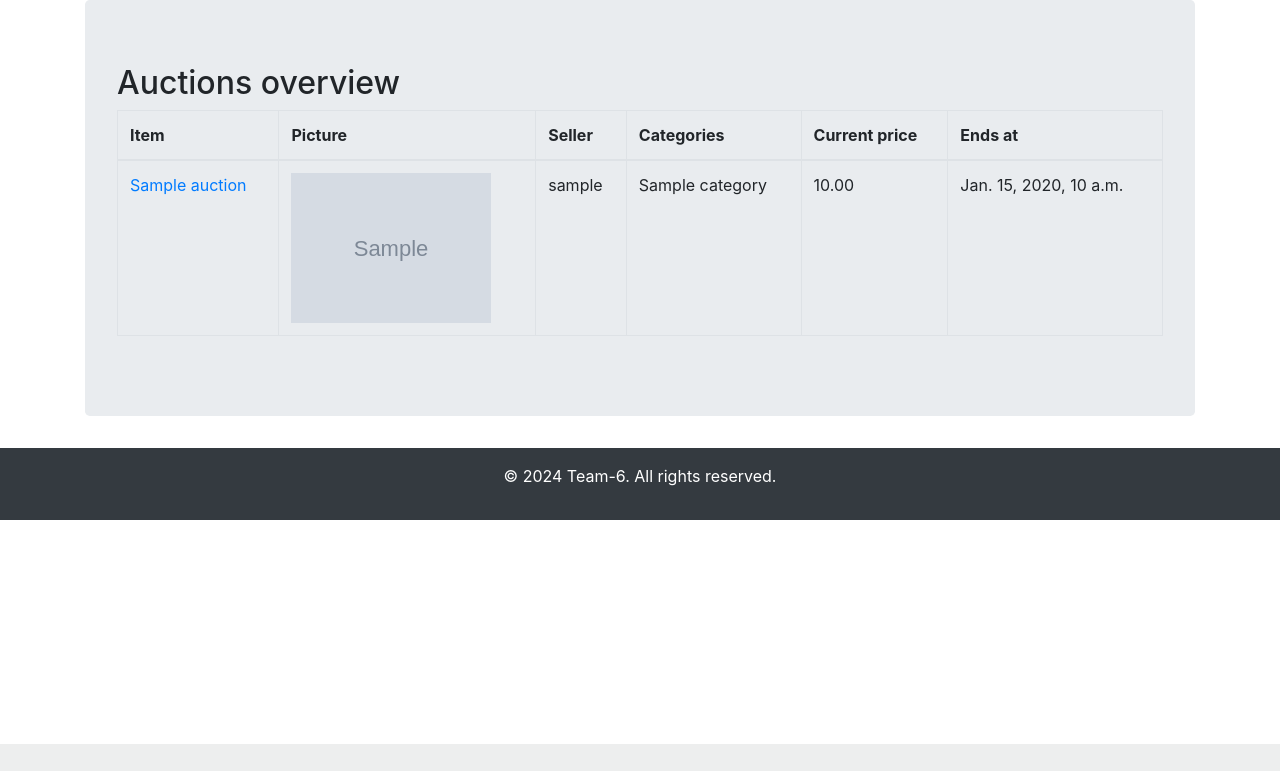
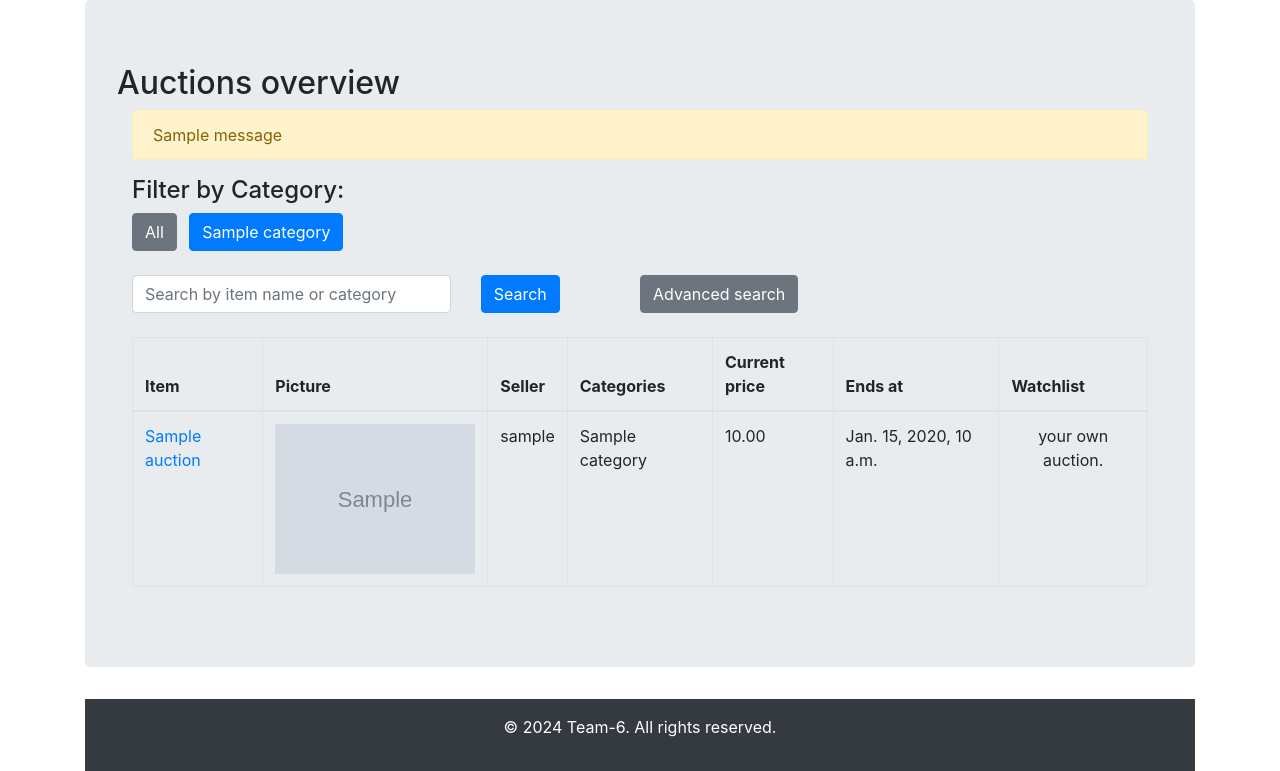
Before and after one commit to nightecz/auction_portal_final_project, a Django app: page /auctions/?category=1 in a window 1280 px wide. Shown: the part 56-827 px from the top of the page. Before the commit the page ends 800 px from the top, so only its background shows below. Run offline with Django 5.2, Linux system fonts and the light colour scheme; a user stored in the database is signed in; tables that the repository leaves empty hold one stand-in row (values such as "Sample post"); grey boxes marked "Sample" are stand-in pictures; one stand-in notice (Sample message) is shown; some libraries are stand-ins or nearby versions.

Commit message:
- new feature in model Profile (is_premium) - new feature advanced_search (search keyword, city, sorted by newest, ending soon, filter by category)

```diff
--- a/final_project/urls.py
+++ b/final_project/urls.py
@@ -4,7 +4,7 @@ from django.contrib import admin
 from django.contrib.auth import views
 from django.urls import path
 from viewer.views import (index, CustomLoginView, ProfileView, RegisterView, AuctionView, WatchlistView,
-                          AuctionCreateView, ProfileEditView, AuctionDetailView, AuctionSellingView, PlaceBidView)
+                          AuctionCreateView, ProfileEditView, AuctionDetailView, AuctionSellingView, PlaceBidView, AddToWatchlistView, WatchlistDeleteView, AuctionSearchView)
 
 
 urlpatterns = [
@@ -22,8 +22,11 @@ urlpatterns = [
     path('auction/detail/<int:id>/', AuctionDetailView.as_view(), name='auction_detail'),
     path('auctions/my_selling_auctions/', AuctionSellingView.as_view(), name='my_selling_auctions'),
     path('auction/bid/', PlaceBidView.as_view(), name='place_bid'),
+    path('auction/advanced_search', AuctionSearchView.as_view(), name='advanced_search'),
 
     path('watchlist/', WatchlistView.as_view(), name='watchlist'),
+    path('add-to-watchlist/<int:auction_id>/', AddToWatchlistView.as_view(), name='add_to_watchlist'),
+    path('remove_from_watchlist/<int:pk>/', WatchlistDeleteView.as_view(), name='remove_from_watchlist'),
 ]
 
 
--- a/viewer/templates/auctions.html
+++ b/viewer/templates/auctions.html
@@ -6,6 +6,47 @@
 
 {% block content %}
     <h2>Auctions overview</h2>
+
+<div class="container">
+    {% if messages %}
+        <div class="alert alert-warning" role="alert">
+            {% for message in messages %}
+                {{ message }}
+            {% endfor %}
+        </div>
+    {% endif %}
+
+<!--    Category-->
+<div class="categories mb-4">
+    <h4>Filter by Category:</h4>
+    <ul class="list-inline">
+        <li class="list-inline-item">
+            <a href="{% url 'auctions' %}" class="btn btn-secondary">All</a>
+        </li>
+        {% for category in categories %}
+        <li class="list-inline-item">
+            <a href="?category={{ category.id }}" class="btn btn-primary">
+                {{ category.name }}
+            </a>
+        </li>
+        {% endfor %}
+    </ul>
+</div>
+
+<!--Searching-->
+    <form method="get" class="mb-4">
+        <div class="row">
+            <div class="col-md-4">
+                <input type="text" name="q" class="form-control" placeholder="Search by item name or category" value="{{ request.GET.q }}">
+            </div>
+            <div class="col-md-2">
+                <button type="submit" class="btn btn-primary">Search</button>
+            </div>
+            <div>
+                <a href="{% url 'advanced_search' %}" class="btn btn-secondary">Advanced search</a>
+            </div>
+        </div>
+    </form>
     <table class="table table-bordered">
         <thead>
         <tr>
@@ -15,6 +56,9 @@
             <th>Categories</th>
             <th>Current price</th>
             <th>Ends at</th>
+            {% if user.is_authenticated %}
+            <th>Watchlist</th>
+            {% endif %}
 <!--            <th>City of the seller</th>-->
         </tr>
         </thead>
@@ -33,13 +77,34 @@
             </td>
             <td>{{ auction.seller.username }}</td>
             <td>
-                {% for category in auction.categories.all %}
+                  {% for category in auction.categories.all %}
                     {{ category.name }}{% if not forloop.last %}, {% endif %}
                 {% endfor %}
             </td>
             <td>{{ auction.current_price }}</td>
             <td>{{ auction.end_time }}</td>
 <!--            <td>{{ auction.seller.profile.city }}</td>-->
+            {% if user.is_authenticated %}
+                        <td style="text-align:center">
+                {% if auction.seller != user %}
+                    {% if auction.id in auction_ids_in_watchlist %}
+                        <!-- Auction already in Watchlist, button for delete is avaiable-->
+                        <form action="{% url 'watchlist' %}" method="get">
+                            <button type="submit" class="btn btn-danger">Edit watchlist</button>
+                        </form>
+                    {% else %}
+                        <!-- Auction not added, able to add to Watchlist -->
+                        <form method="post" action="{% url 'add_to_watchlist' auction.id %}">
+                            {% csrf_token %}
+                            <button type="submit" class="btn btn-info">+</button>
+                        </form>
+                    {% endif %}
+                {% else %}
+                    <!-- User == seller, not able to add to watchlist-->
+                    <span>your own auction.</span>
+                {% endif %}
+            </td>
+            {% endif %}
         </tr>
         {% endfor %}
         </tbody>
--- a/viewer/views.py
+++ b/viewer/views.py
@@ -6,14 +6,14 @@ from django.http import HttpResponse, HttpResponseBadRequest, HttpResponseRedire
 from django.contrib import messages
 from django.contrib.auth import logout, login
 from django.contrib.auth.views import LoginView
-from django.shortcuts import render, redirect
-from django.db.models import CharField, TextField, DateTimeField, ForeignKey
+from django.shortcuts import render, redirect, get_object_or_404
+from django.db.models import CharField, TextField, DateTimeField, ForeignKey, Q
 from django.utils.decorators import method_decorator
 from django.views import View
 from django.views.generic import FormView, ListView, TemplateView, UpdateView, DeleteView, DetailView
-from viewer.forms import SignUpForm, AuctionCreateForm, ProfileEditForm, BidForm
+from viewer.forms import SignUpForm, AuctionCreateForm, ProfileEditForm, BidForm, WatchlistForm
 from django.urls import reverse_lazy, reverse
-from viewer.models import Watchlist, Auction, User, Profile, Bid
+from viewer.models import Watchlist, Auction, User, Profile, Bid, Category
 from django.contrib.auth.forms import UserChangeForm
 
 def index(request):
@@ -76,6 +76,31 @@ class AuctionView(ListView):
     template_name = 'auctions.html'
     model = Auction
 
+    def get_queryset(self):
+        queryset = super().get_queryset()
+        search_query = self.request.GET.get('q', '').strip()
+        category_id = self.request.GET.get('category')
+
+        if search_query:
+            queryset = queryset.filter(
+                Q(name__icontains=search_query) |
+                Q(categories__name__icontains=search_query)
+            ).distinct()
+
+        if category_id:
+            queryset = queryset.filter(categories__id=category_id)
+
+        return queryset
+
+    def get_context_data(self, **kwargs):
+        context = super().get_context_data(**kwargs)
+        context['categories'] = Category.objects.all()
+        if self.request.user.is_authenticated:
+            user_watchlist = Watchlist.objects.filter(user=self.request.user)
+            auction_ids_in_watchlist = user_watchlist.values_list('auction_id', flat=True)
+            context['auction_ids_in_watchlist'] = auction_ids_in_watchlist
+        return context
+
 class AuctionCreateView(FormView):
     template_name = 'auction_create.html'
     form_class = AuctionCreateForm
@@ -96,6 +121,51 @@ class AuctionCreateView(FormView):
 
         return super().form_valid(form)
 
+class AuctionSearchView(ListView):
+    template_name = 'advanced_search.html'
+    model = Auction
+    context_object_name = 'auctions'
+    paginate_by = 10  # numbers of auction on page
+
+    def get_queryset(self):
+        query = self.request.GET.get('q', '')
+        auctions = Auction.objects.all()
+
+        # Filtering by user task (keyword)
+        if query:
+            auctions = auctions.filter(
+                Q(name__icontains=query) |
+                Q(description__icontains=query) |
+                Q(categories__name__icontains=query) |
+                Q(seller__username__icontains=query)
+            ).distinct()
+
+        # Filtering by category
+        category = self.request.GET.get('category')
+        if category:
+            auctions = auctions.filter(categories__id=category)
+
+        # Premium auctions priority
+        # auctions = auctions.order_by('-seller__profile__is_premium', '-created_at')
+
+        # Filtering by city and end_time
+        city = self.request.GET.get('city')
+        if city:
+            auctions = auctions.filter(seller__profile__city__icontains=city)
+
+        sort_by = self.request.GET.get('sort_by')
+        if sort_by == 'end_time':
+            auctions = auctions.order_by('end_time')
+        elif sort_by == 'start-time':
+            auctions = auctions.order_by('-start-time')
+
+        return auctions
+
+    def get_context_data(self, **kwargs):
+        context = super().get_context_data(**kwargs)
+        context['categories'] = Category.objects.all()  # Poskytne seznam kategorií pro filtr
+        return context
+
 class AuctionDetailView(TemplateView):
     template_name = 'auction_detail.html'
     context_object_name = 'auction'
@@ -104,6 +174,9 @@ class AuctionDetailView(TemplateView):
         context = super().get_context_data(**kwargs)
         auction_id = self.kwargs.get('id')
         context['auction'] = Auction.objects.get(pk=auction_id)
+        user_watchlist = Watchlist.objects.filter(user=self.request.user)
+        auction_ids_in_watchlist = user_watchlist.values_list('auction_id', flat=True)
+        context['auction_ids_in_watchlist'] = auction_ids_in_watchlist
         return context
 
 
@@ -172,22 +245,29 @@ class WatchlistView(ListView):
     def get_queryset(self):
         return Watchlist.objects.filter(user=self.request.user)
 
-@login_required
-def watchlist_add(request):
-    auction_id = request.GET.get('auction')
-    if not auction_id:
-        return HttpResponseBadRequest("Auction ID is required.")
+class AddToWatchlistView(FormView):
+    def post(self, request, *args, **kwargs):
+        auction_id = self.kwargs['auction_id']
+        auction = get_object_or_404(Auction, pk=auction_id)
 
-    try:
-        auction = Auction.objects.get(pk=auction_id)
-    except Auction.DoesNotExist:
-        return HttpResponseBadRequest("Auction does not exist.")
+        if Watchlist.objects.filter(user=request.user, auction=auction).exists():
+            messages.error(request, "This auction is already in your watchlist.")
+        else:
+            Watchlist.objects.create(user=request.user, auction=auction)
+            messages.success(request, "Auction added to your watchlist.")
 
-    watchlist, created = Watchlist.objects.get_or_create(user=request.user)
-    if watchlist.auctions.filter(pk=auction.pk).exists():
-        messages.info(request, "Auction is already in your watchlist.")
-    else:
-        watchlist.auctions.add(auction)
-        messages.success(request, "Auction added to your watchlist.")
+        return HttpResponseRedirect(request.META.get('HTTP_REFERER', '/'))
 
-    return redirect('watchlist')
+class WatchlistDeleteView(DeleteView):
+    model = Watchlist
+    success_url = reverse_lazy('watchlist')
+    template_name = 'watchlist/removed_from_watchlist.html'
+
+    def dispatch(self, request, *args, **kwargs):
+        self.object = get_object_or_404(Watchlist, pk=self.kwargs['pk'])
+        if not request.user.is_authenticated or self.object.user != request.user:
+            return redirect('watchlist')
+
+        response = super().dispatch(request, *args, **kwargs)
+        messages.success(request, "Item removed from your watchlist.")
+        return HttpResponseRedirect(self.success_url)
```
Also changed, not shown: viewer/forms.py (+11 -1 lines), viewer/models.py (+7 -14 lines), viewer/templates/advanced_search.html (+87 -0 lines), viewer/templates/auction_detail.html (+23 -0 lines), viewer/templates/watchlist/remove_from_watchlist.html (+3 -6 lines), viewer/templates/watchlist/watchlist.html (+24 -4 lines).
